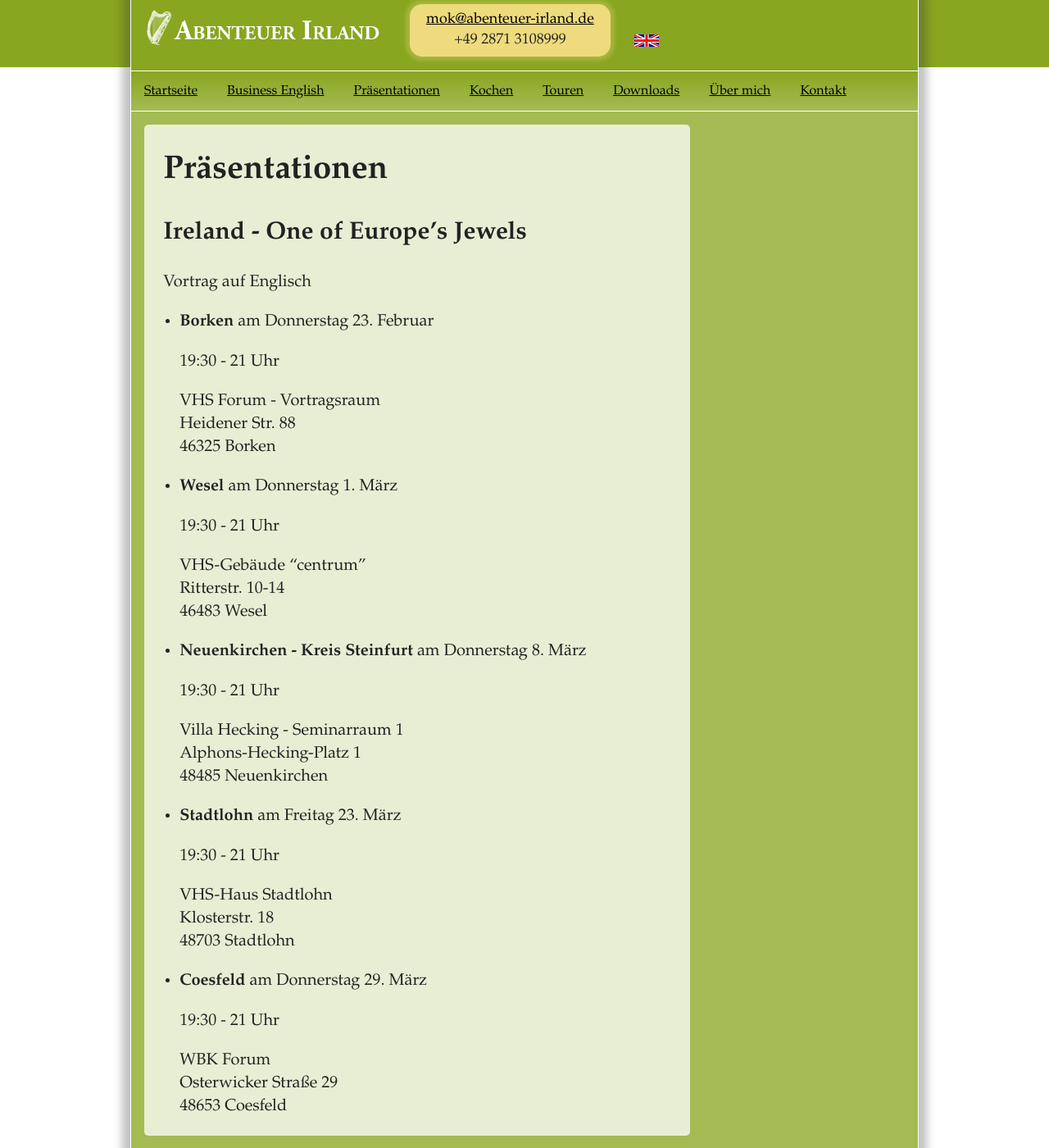
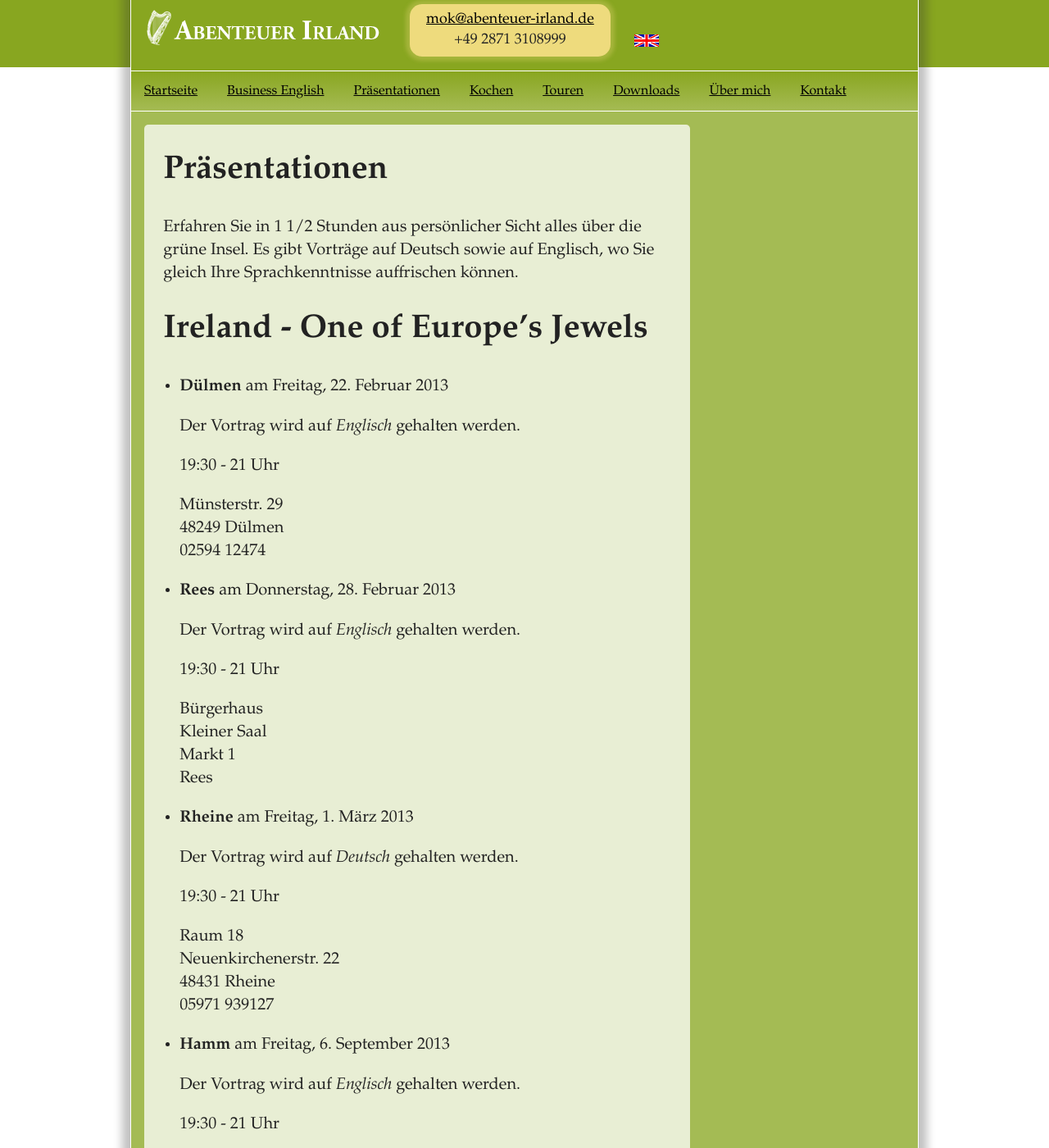
Before and after one commit to ArloL/abenteuer-irland, a Jekyll site: the page built from praesentationen.md, in a window 1280 px wide and 1400 px high. Shown: the whole window at 82% size. Built offline with Jekyll 4.4.1, drawn with Linux system fonts in a browser that asks for light colours; some of the changed text lies outside the part shown.

Commit message:
Updated presentations

```diff
--- a/praesentationen.md
+++ b/praesentationen.md
@@ -9,46 +9,48 @@ translations:
 ---
 # Präsentationen
 
-##  Ireland - One of Europe's Jewels
+Erfahren Sie in 1 1/2 Stunden aus persönlicher Sicht alles über die grüne Insel.
+Es gibt Vorträge auf Deutsch sowie auf Englisch, wo Sie gleich Ihre
+Sprachkenntnisse auffrischen können.
 
-Vortrag auf Englisch
+#  Ireland - One of Europe's Jewels
 
-*   **Borken** am Donnerstag 23. Februar
+*   **Dülmen** am Freitag, 22. Februar 2013
+
+	Der Vortrag wird auf *Englisch* gehalten werden.
 
     19:30 - 21 Uhr
 
-    VHS Forum - Vortragsraum
-    Heidener Str. 88
-    46325 Borken
+    Münsterstr. 29
+    48249 Dülmen
+    02594 12474
 
-*   **Wesel** am Donnerstag 1. März
+*   **Rees** am Donnerstag, 28. Februar 2013
+
+	Der Vortrag wird auf *Englisch* gehalten werden.
 
     19:30 - 21 Uhr
 
-    VHS-Gebäude "centrum"
-    Ritterstr. 10-14
-    46483 Wesel
+    Bürgerhaus
+	Kleiner Saal
+	Markt 1
+	Rees
 
-*   **Neuenkirchen - Kreis Steinfurt** am Donnerstag 8. März
+*   **Rheine** am Freitag, 1. März 2013
+
+	Der Vortrag wird auf *Deutsch* gehalten werden.
 
     19:30 - 21 Uhr
 
-	Villa Hecking - Seminarraum 1
-	Alphons-Hecking-Platz 1
-	48485 Neuenkirchen
+    Raum 18
+    Neuenkirchenerstr. 22
+    48431 Rheine
+    05971 939127
 
-*   **Stadtlohn** am Freitag 23. März
+*   **Hamm** am Freitag, 6. September 2013
+
+	Der Vortrag wird auf *Englisch* gehalten werden.
 
 	19:30 - 21 Uhr
 
-	VHS-Haus Stadtlohn
-	Klosterstr. 18
-	48703 Stadtlohn
-
-*	**Coesfeld** am Donnerstag 29. März
-
-	19:30 - 21 Uhr
-
-	WBK Forum
-	Osterwicker Straße 29
-	48653 Coesfeld
+	Veranstaltungsort wird noch bekanntgegeben.
```
